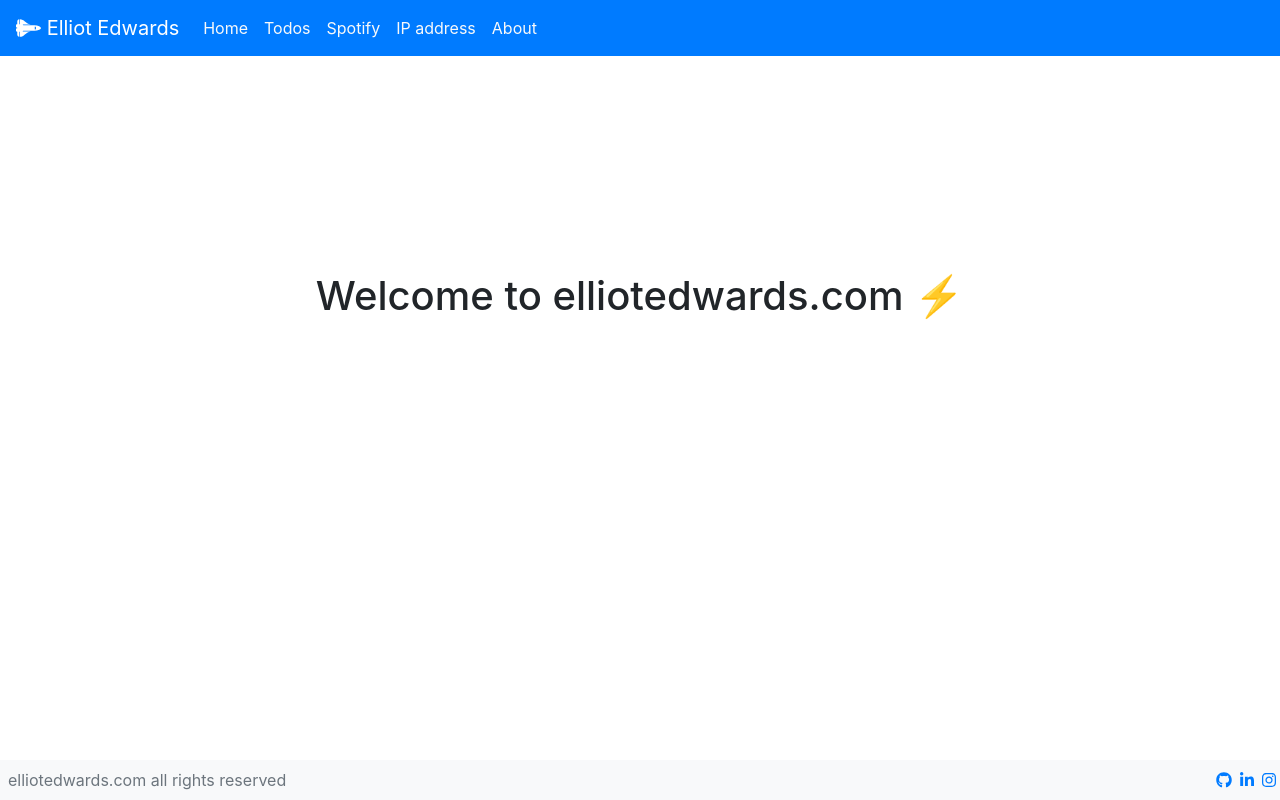
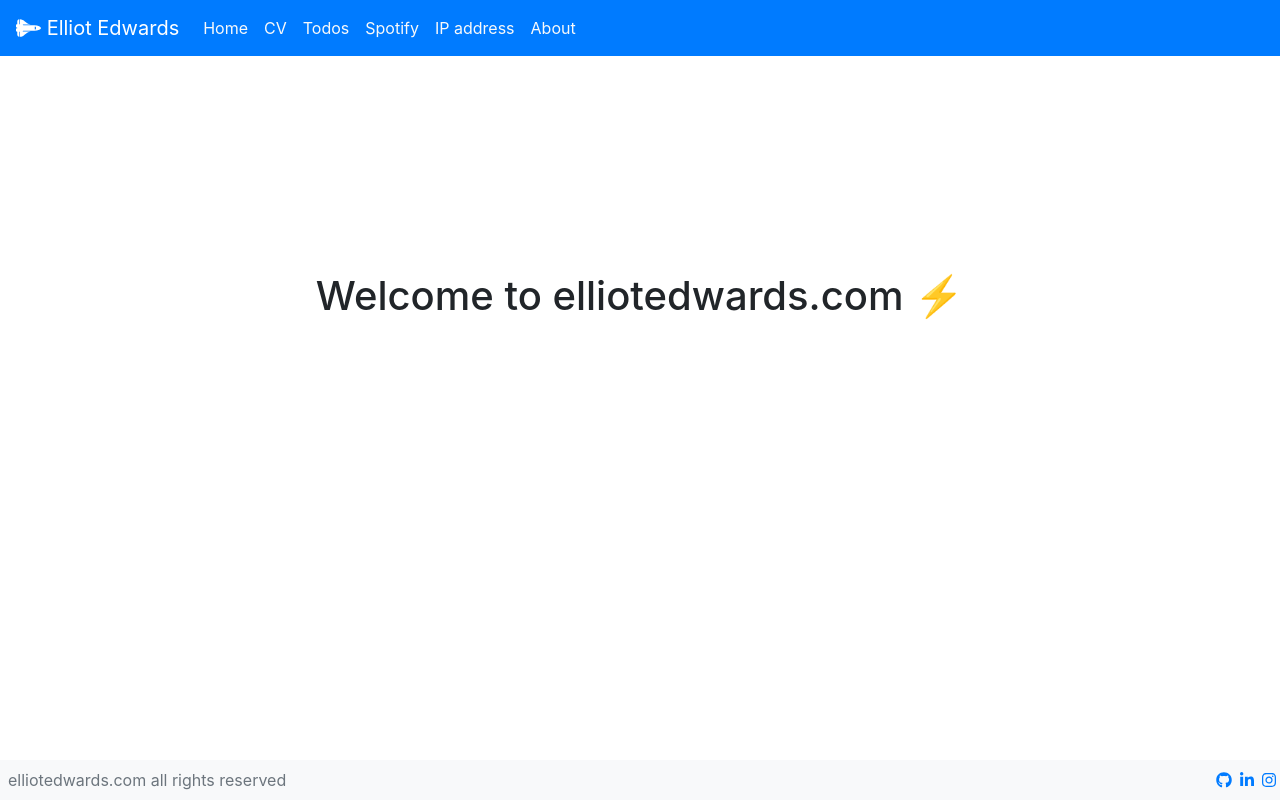
Before and after one commit to ElliotLEdwards/vue, a Vue app: page / in a window 1280 px wide. Built offline with nearby package versions, Linux system fonts and the light colour scheme.

Commit message:
Ajout du CV sur le site

```diff
--- a/package.json
+++ b/package.json
@@ -19,6 +19,7 @@
     "popper.js": "^1.16.1",
     "uuid": "^8.0.0",
     "vue": "^2.6.11",
+    "vue-pdf": "^4.1.0",
     "vue-router": "^3.1.6"
   },
   "devDependencies": {
--- /dev/null
+++ b/src/components/Cv.vue
@@ -0,0 +1,23 @@
+<template>
+    <div>
+        <pdf
+            src="http://elliotedwards.com/pdf/CV.pdf"
+            @num-pages="pageCount = $event"
+            @page-loaded="currentPage = $event"
+        ></pdf>
+    </div>
+</template>
+<style scoped>
+
+</style>
+<script>
+import pdf from 'vue-pdf'
+
+
+export default {
+    name: "Cv",
+    components: {
+        pdf
+    }
+}
+</script>
--- a/src/components/layout/Navbar.vue
+++ b/src/components/layout/Navbar.vue
@@ -12,6 +12,11 @@
                 <li class="nav-item">
                     <a class="nav-link">
                         <router-link class="text-light" to="/home">Home</router-link>
+                    </a>
+                </li>
+                <li class="nav-item">
+                    <a class="nav-link">
+                        <router-link class="text-light" to="/CV">CV</router-link>
                     </a>
                 </li>
                 <li class="nav-item">
--- a/src/main.js
+++ b/src/main.js
@@ -8,6 +8,7 @@ import Home from './components/Home';
 import About from './components/About';
 import Spotify from './components/Spotify.vue';
 import Ip from './components/Ip.vue'
+import Cv from './components/Cv.vue'
 
 Vue.use(VueRouter)
 
@@ -35,6 +36,10 @@ const routes = [
   {
     path: '/Ip',
     component: Ip
+  },
+  {
+    path: '/CV',
+    component: Cv
   }
 ]
 
```
Also changed, not shown: 1 other file (tests, documents, lock files or other folders).
